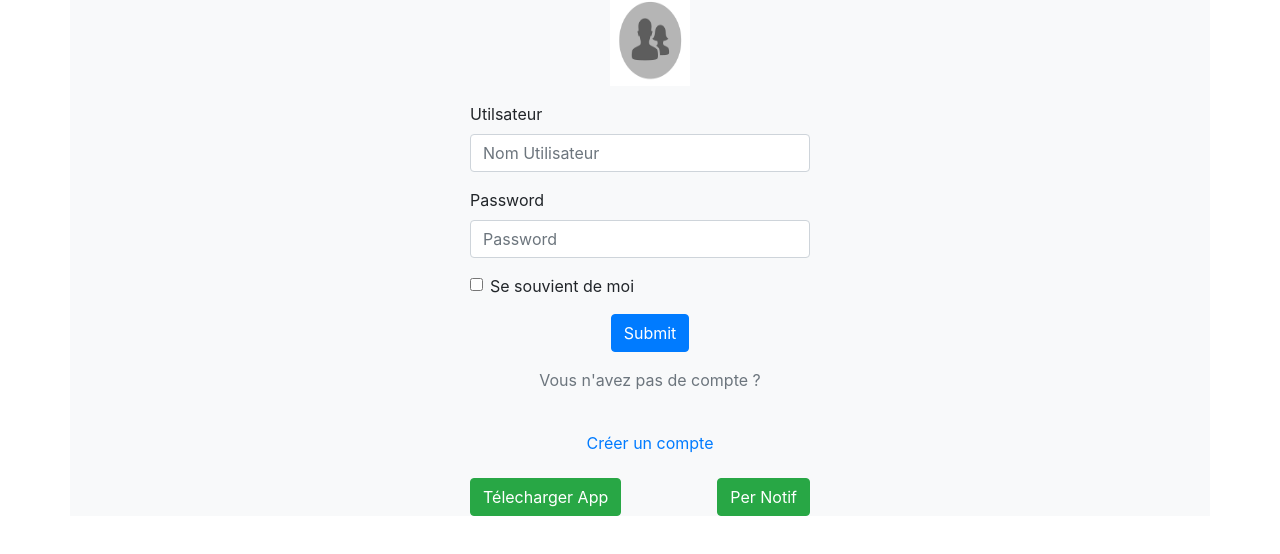
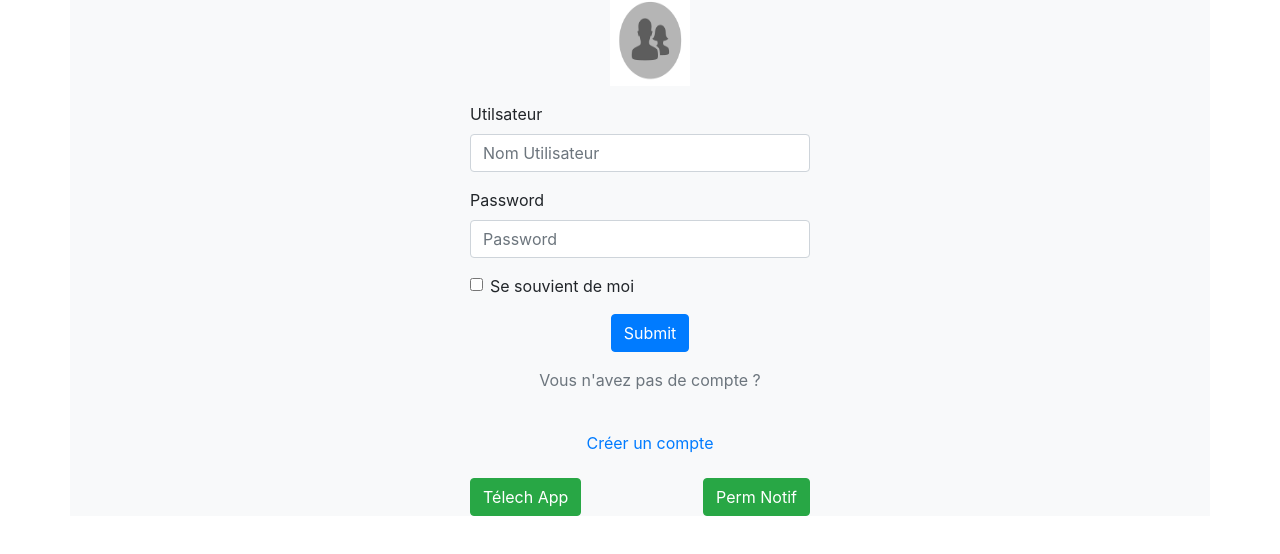
Before and after one commit to MaarefAdi/pwa, a plain HTML site: page index.html in a window 1280 px wide. Shown: the part 62-616 px from the top of the page. Drawn offline with Linux system fonts and the light colour scheme.

Commit message:
Update index.html

```diff
--- a/index.html
+++ b/index.html
@@ -95,8 +95,8 @@
 
                 <!--********************* appNotifPermssion ***********************-->
 		 <div class='d-flex justify-content-between'>
-			 <button class="btn btn-success" id="installAppBtn">Télecharger App</button>
-			 <button class="btn btn-success" id="appNotifPermssion"> Per Notif</button>
+			 <button class="btn btn-success" id="installAppBtn">Télech App</button>
+			 <button class="btn btn-success" id="appNotifPermssion"> Perm Notif</button>
 		  </div>
                 <!--**************** Users Box *********************-->
                 <div id="userBox" hidden></div>
```
